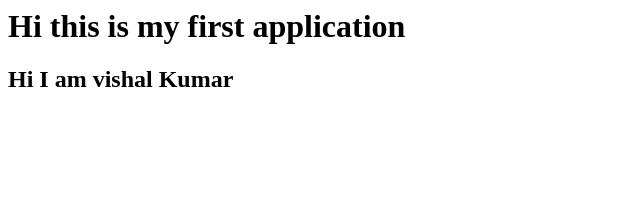
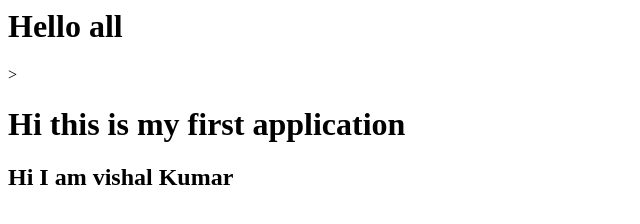
Before and after one commit to vk249496/certificate_kuvis, a plain HTML site: page index.html in a window 1280 px wide. Shown: the whole page, without its empty margins (0-640 px from the left). Drawn offline with Linux system fonts and the light colour scheme.

Commit message:
change in index

```diff
--- a/index.html
+++ b/index.html
@@ -1,2 +1,3 @@
+<h1>Hello all</h1>>
 <h1>Hi this is my first application</h1>
 <h2>Hi I am vishal Kumar</h2>
```
